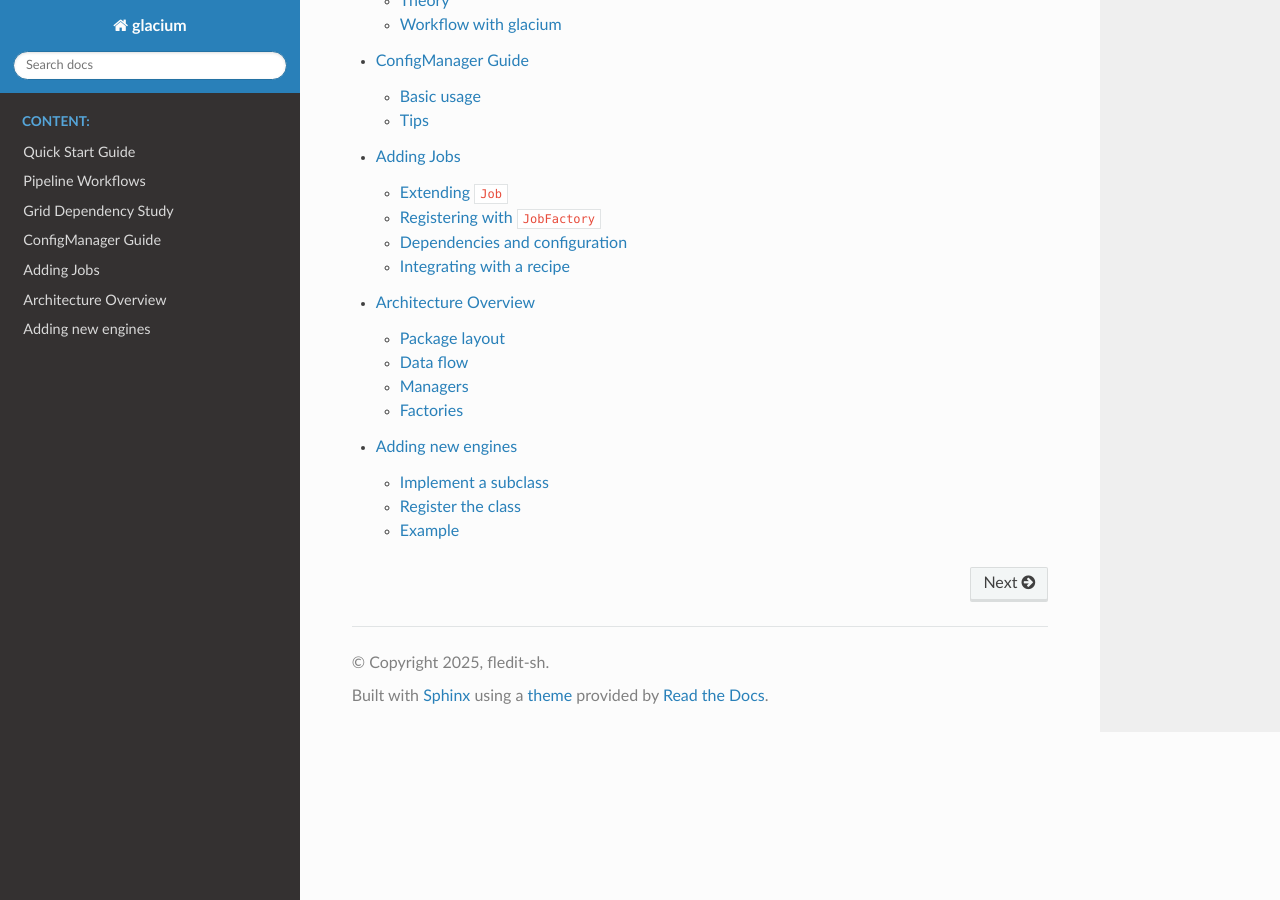
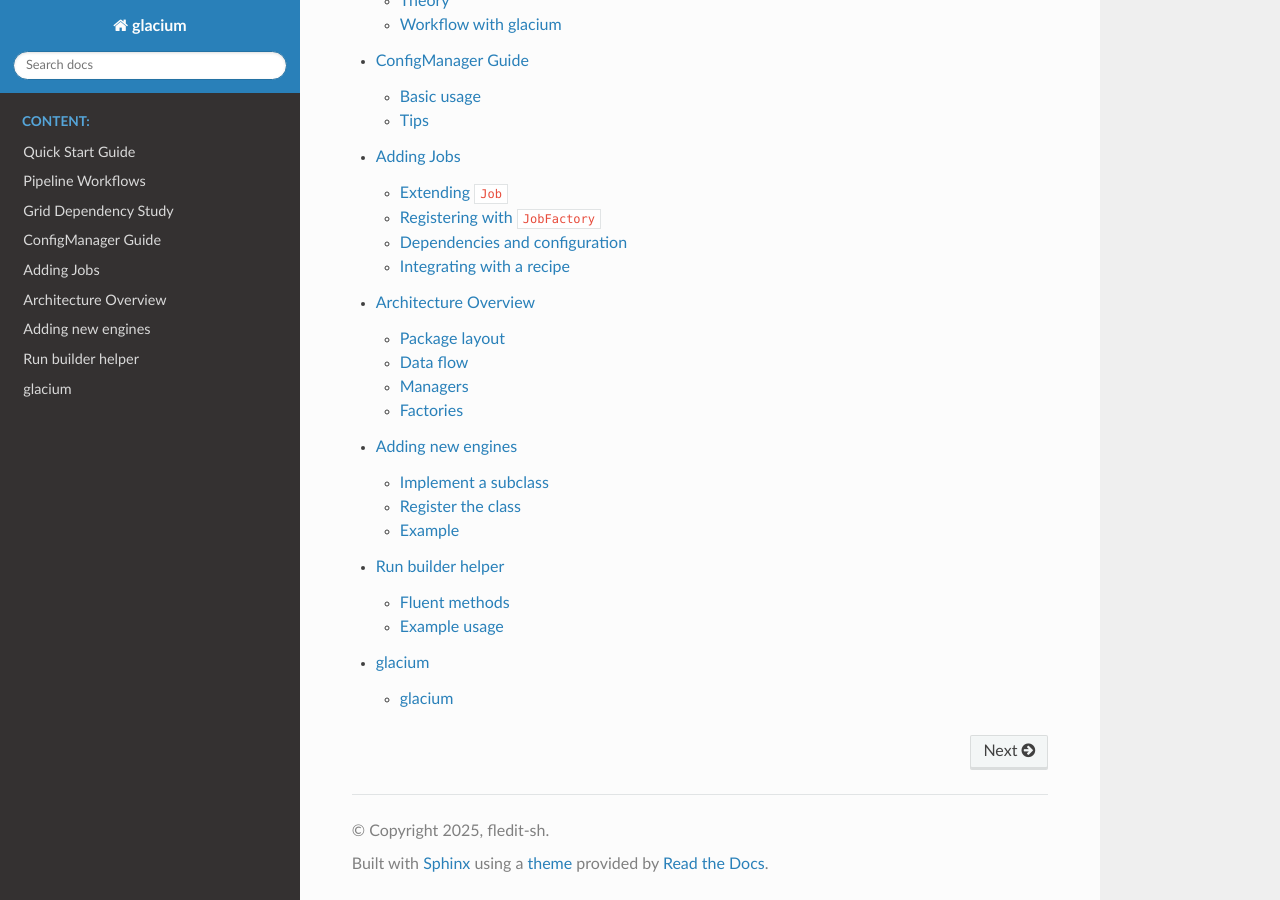
Before and after one commit to fledit-sh/glacium-repo, a Sphinx documentation site: the page built from docs/index.rst, in a window 1280 px wide and 900 px high, scrolled down 663 px. Built offline with Sphinx 7.4.7 and the Read the Docs theme 3.1.0, drawn with Linux system fonts in a browser that asks for light colours; some of the changed lines change nothing that is shown.

Commit message:
docs: describe Run builder

```diff
--- a/docs/index.rst
+++ b/docs/index.rst
@@ -12,3 +12,5 @@
    adding_jobs
    architecture
    adding_engines
+   run_builder
+   modules
--- /dev/null
+++ b/docs/run_builder.rst
@@ -0,0 +1,58 @@
+Run builder helper
+==================
+
+The :class:`glacium.api.run.Run` class offers a fluent interface to
+configure and create projects programmatically. Each method returns the
+instance itself so calls can be chained.
+
+Fluent methods
+--------------
+
+``name(value)``
+    Set the project name.
+
+``select_airfoil(path)``
+    Choose an airfoil data file for the project.
+
+``set(key, value)``
+    Store a configuration key/value pair.
+
+``set_bulk(mapping)``
+    Add multiple configuration entries at once.
+
+``add_job(name)``
+    Append a job by name to the job list.
+
+``jobs(iterable)``
+    Append multiple job names.
+
+``tag(label)``
+    Attach a tag to the project directory.
+
+``clone()``
+    Return a copy of the builder with the same settings.
+
+``preview()``
+    Log the current configuration for inspection.
+
+``create()``
+    Build the project on disk and return a
+    :class:`~glacium.models.project.Project` instance.
+
+Example usage
+-------------
+
+.. code-block:: python
+
+   from glacium.api import Run
+
+   project = (
+       Run("runs")
+       .name("demo")
+       .set("RECIPE", "multishot")
+       .set("MULTISHOT_COUNT", 3)
+       .add_job("POINTWISE_MESH2")
+       .preview()
+       .create()
+   )
+   print("Created", project.root)
```
